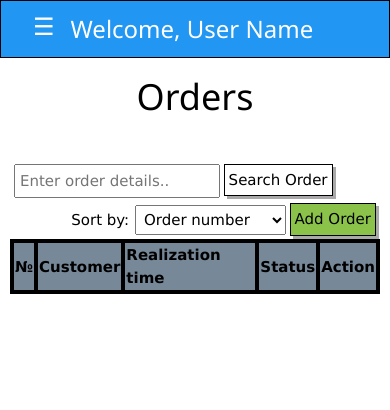
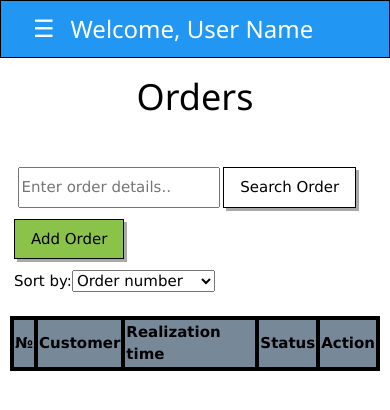
Before and after one commit to MykhailoPolnyi/html-project-take-1, a plain HTML site: page html/orders/orders.html in a window 390 px wide. Drawn offline with Linux system fonts and the light colour scheme.

Commit message:
Added action panel flex-box implementation, changed files according to this change

```diff
--- /dev/null
+++ b/css/action_panel.css
@@ -0,0 +1,29 @@
+.action-panel {
+  width: 100%;
+  padding: 16px 4px 16px;
+  display: flex;
+  flex-direction: row;
+  align-items: center;
+  justify-content: space-between;
+}
+
+@media screen and (max-width: 500px) {
+  .action-panel{
+    flex-direction: column;
+    align-items: flex-start;
+  }
+}
+
+.action-panel * {
+  margin: 1% 0;
+}
+
+.action-button {
+  border: 1px solid black;
+  box-shadow: 3px 3px darkgrey;
+}
+
+.action-button:active {
+  box-shadow: 1px 1px black;
+  transform: translateY(2px);
+}
--- a/css/main_content.css
+++ b/css/main_content.css
@@ -1,3 +1,8 @@
+@import "w3.css";
+@import "action_panel.css";
+@import "sidebar.css";
+@import "topbar.css";
+
 main {
   margin-left: 15%;
 }
@@ -18,22 +23,6 @@ header {
   padding: 10px;
 }
 
-.action-panel {
-  padding: 16px 4px 48px;
-}
-
-.action-panel * {
-  padding: 4px;
-}
-
-.action-panel *[style*="float: left"] {
-  margin: 1% 1% 1% 0%;
-}
-
-.action-panel *[style*="float: right"] {
-  margin: 1% 0% 1% 1%;
-}
-
 @media screen and (max-width: 500px) {
   #main-panel {
     width: 100%;
@@ -41,14 +30,15 @@ header {
   }
 }
 
-.action-button {
-  border: 1px solid black;
-  box-shadow: 3px 3px darkgrey;
+.horizontal-flex {
+  display: flex;
+  flex-direction: row;
 }
 
-.action-button:active {
-  box-shadow: 1px 1px black;
-  transform: translateY(2px);
+@media screen and (max-width: 500px) {
+  .horizontal-flex {
+    width: 100%;
+  }
 }
 
 table {
--- a/css/sidebar.css
+++ b/css/sidebar.css
@@ -2,12 +2,6 @@
   background-color: lightskyblue;
   width: 15%;
   border: 1px solid black;
-}
-
-#sidenav img {
-  margin: auto;
-  max-height:  20%;
-  width: auto;
 }
 
 @media screen and (max-width: 992px) {
@@ -20,6 +14,12 @@
   #sidenav {
     width: 100%;
   }
+}
+
+#sidenav img {
+  margin: auto;
+  max-height:  20%;
+  width: auto;
 }
 
 #sidenav .active {
--- a/css/topbar.css
+++ b/css/topbar.css
@@ -1,7 +1,7 @@
-#topbar {
+.topbar {
 	border: 1px solid black;
 }
 
-#topbar * {
-	float: left;
+.topbar {
+	display: flex;
 }
--- a/html/orders/orders.html
+++ b/html/orders/orders.html
@@ -4,10 +4,7 @@
 	<meta charset="UTF-8">
 	<meta name="viewport" content="width=device-width, initial-scale=1.0">
 	<title>Orders</title>
-	<link rel="stylesheet" type="text/css" href="../../css/w3.css">
 	<link rel="stylesheet" type="text/css" href="../../css/main_content.css">
-	<link rel="stylesheet" type="text/css" href="../../css/sidebar.css">
-	<link rel="stylesheet" type="text/css" href="../../css/topbar.css">
 	<script type="text/javascript" src="../../js/show-hide-menu.js"></script>
 	<noscript>Your browser does not support JavaScript!</noscript>
 
@@ -25,7 +22,7 @@
 
 
 	<main class="w3-main">
-		<div id="topbar" class="w3-container w3-blue">
+		<div class="w3-container w3-blue topbar">
 			<button id="open-button" type="button" class="w3-button w3-blue w3-xlarge w3-hide-large" onclick='openSidebar()' > &#9776; </button>
 			<h3> Welcome, User Name </h3>
 		</div>
@@ -37,24 +34,24 @@
 
 			<div class="action-panel">
 
-				<input type="text" name="search-order" placeholder="Enter order details.." style="float: left; ">
-
-				<button class="w3-button action-button w3-white w3-hover-light-gray" style="float: left;"> Search Order</button>
+				<div class="horizontal-flex">
+					<input type="text" name="search-order" style="margin:1%" placeholder="Enter order details..">
+					<button class="w3-button action-button w3-white w3-hover-light-gray"> Search Order</button>
+				</div>
 
 				<button
-				class="w3-button action-button w3-light-green w3-hover-green"
-				style="float: right;">
-				Add Order</button>
+					class="w3-button action-button w3-light-green w3-hover-green"> Add Order
+				</button>
 
-
-				<select name="sort" id="sort" style="float: right; margin-left: 0.25%;">
-					<option value="number">Order number</option>
-					<option value="customer">Customer</option>
-					<option value="realization-time">Realization time</option>
-					<option value="status">Status</option>
-				</select>
-
-				<label for="sort" style="float: right; margin-right: 0.25%;">Sort by:</label>
+				<div class="horizontal-flex">
+					<label for="sort">Sort by:</label>
+					<select name="sort" id="sort">
+						<option value="number">Order number</option>
+						<option value="customer">Customer</option>
+						<option value="realization-time">Realization time</option>
+						<option value="status">Status</option>
+					</select>
+				</div>
 
 			</div>
 
```
Also changed, not shown: html/reports/createReport.html (+1 -4 lines), html/storage/storage.html (+1 -4 lines), html/users/users.html (+1 -4 lines), index.html (+1 -4 lines).
